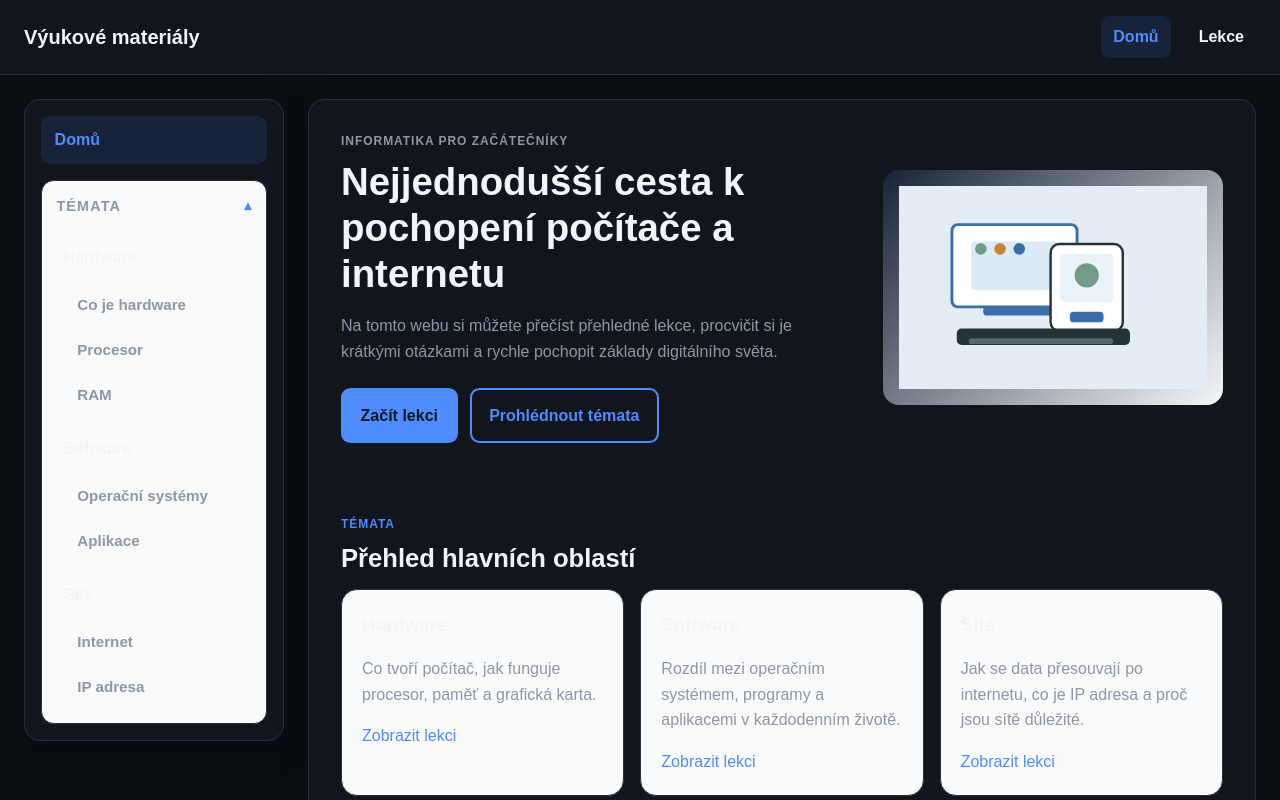
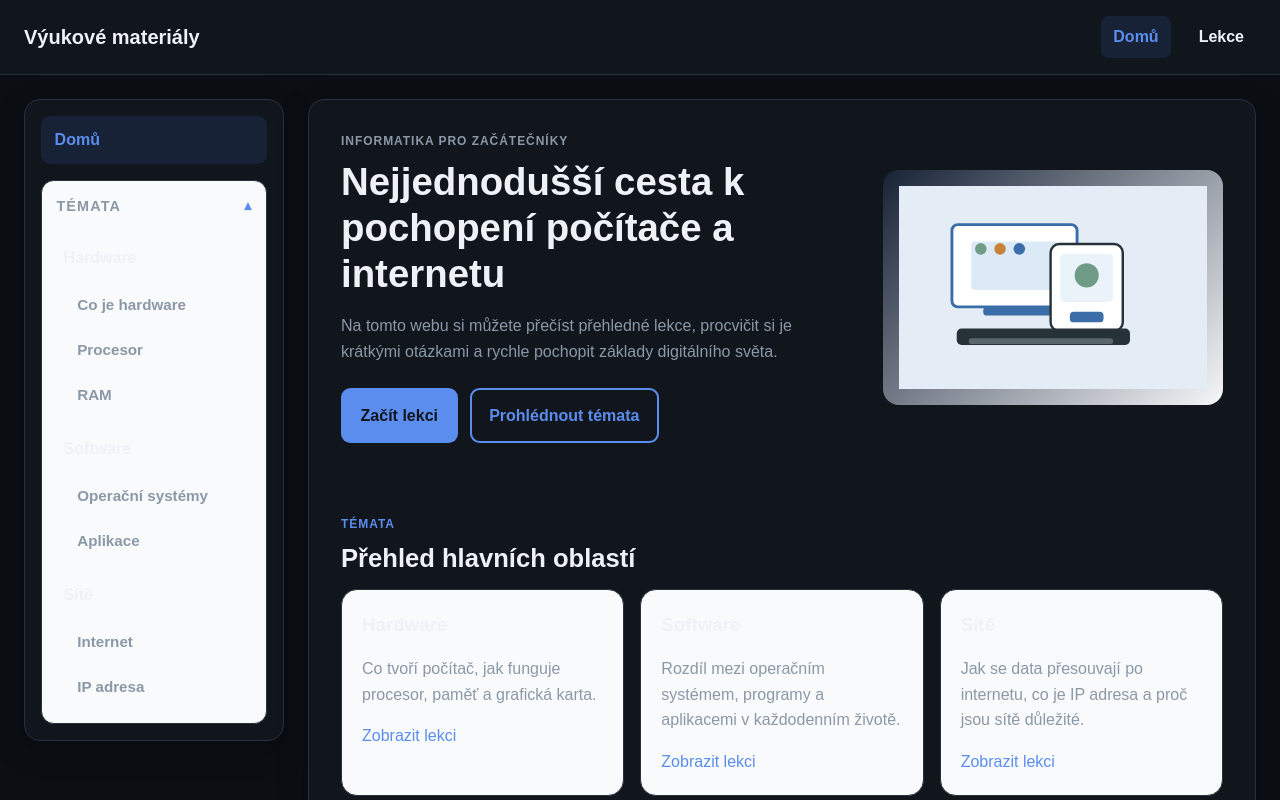
Before and after one commit to vojmat/vyukove-materialy, a plain HTML site: page index.html in a window 1280 px wide. Shown: the top 800 px of the page. Drawn offline with Linux system fonts and the light colour scheme.

Commit message:
Refactor CSS variables and styles for consistency
Updated CSS variables for colors and styles to enhance the design.

```diff
--- a/css/style.css
+++ b/css/style.css
@@ -1,24 +1,31 @@
 :root {
+  /* Base */
   --color-background: #0b0f14;
   --color-surface: #11161d;
   --color-surface-hover: #171e27;
 
-  --color-text: #f1f5f9;
+  /* Text */
+  --color-text: #eef2f7;
   --color-text-muted: #8b98a7;
 
-  --color-primary: #4f8cff;
-  --color-primary-hover: #6ba0ff;
+  /* Brand */
+  --color-primary: #5b8def;
+  --color-primary-hover: #79a3ff;
 
-  --color-secondary: #64748b;
-  --color-highlight: #172338;
+  /* Secondary / neutral */
+  --color-secondary: #657386;
+  --color-highlight: #172236;
 
-  --color-success: #3ccf91;
-  --color-warning: #f0a35b;
-  --color-danger: #ef6b73;
+  /* Semantic */
+  --color-success: #3dcc8f;
+  --color-warning: #e9a15a;
+  --color-danger: #ed6b75;
 
-  --color-border: #26313d;
-  --color-border-subtle: #1b242e;
+  /* Borders */
+  --color-border: #27313d;
+  --color-border-subtle: #1b232d;
 
+  /* Effects */
   --shadow-soft: 0 10px 30px rgba(0, 0, 0, 0.28);
 }
 
```
